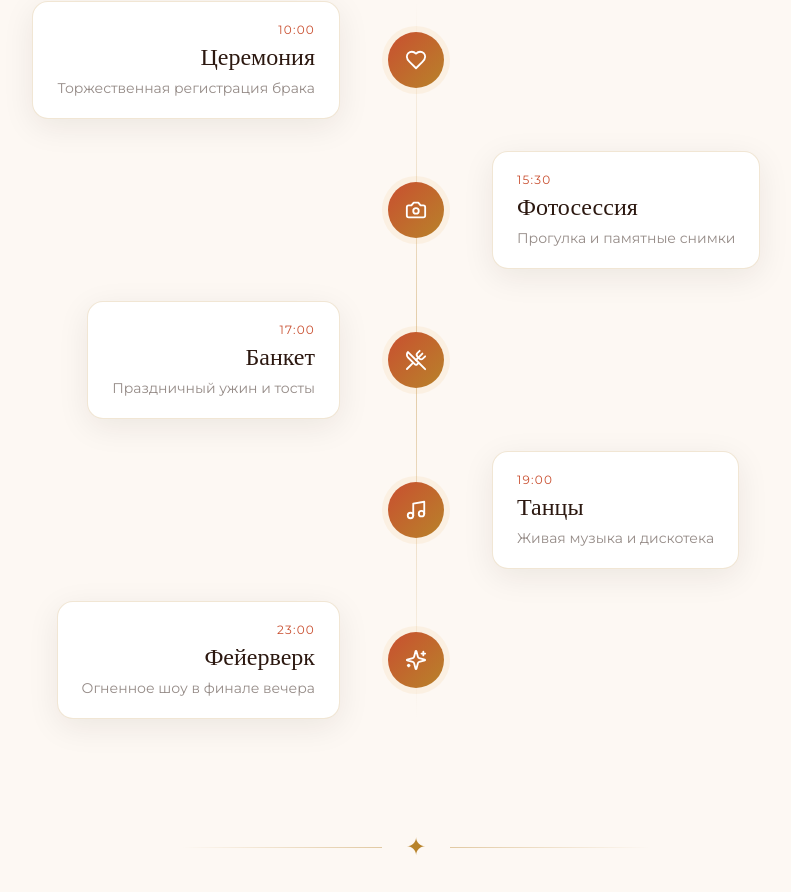
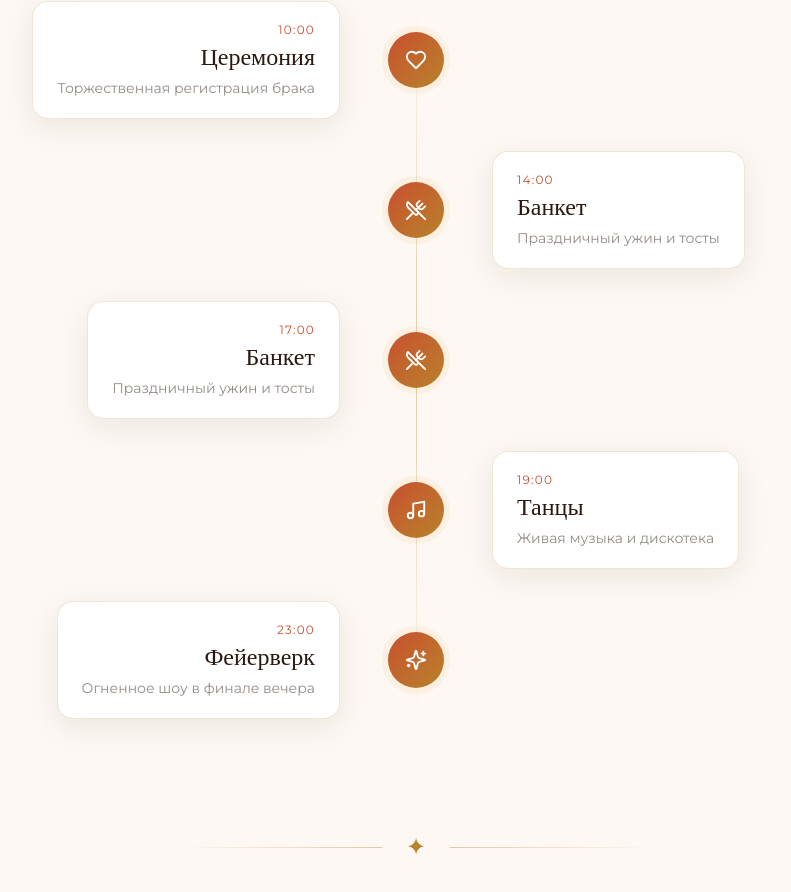
Before and after one commit to pr-poehali-dev/wedding-invitation-site-115, a React (Vite) app: page / in a window 1280 px wide. Shown: the part 2084-2976 px from the top of the page, without its empty margins (224-1015 px from the left). Built offline with nearby package versions, Linux system fonts and the light colour scheme.

Commit message:
Замена времени банкета на 14:00

```diff
--- a/src/components/wedding/shared.tsx
+++ b/src/components/wedding/shared.tsx
@@ -7,7 +7,7 @@ export const PHOTO_URL =
 
 export const PROGRAM = [
   { time: "10:00", icon: "Heart", title: "Церемония", desc: "Торжественная регистрация брака" },
-  { time: "15:30", icon: "Camera", title: "Фотосессия", desc: "Прогулка и памятные снимки" },
+  { time: "14:00", icon: "UtensilsCrossed", title: "Банкет", desc: "Праздничный ужин и тосты" },
   { time: "17:00", icon: "UtensilsCrossed", title: "Банкет", desc: "Праздничный ужин и тосты" },
   { time: "19:00", icon: "Music", title: "Танцы", desc: "Живая музыка и дискотека" },
   { time: "23:00", icon: "Sparkles", title: "Фейерверк", desc: "Огненное шоу в финале вечера" },
```
